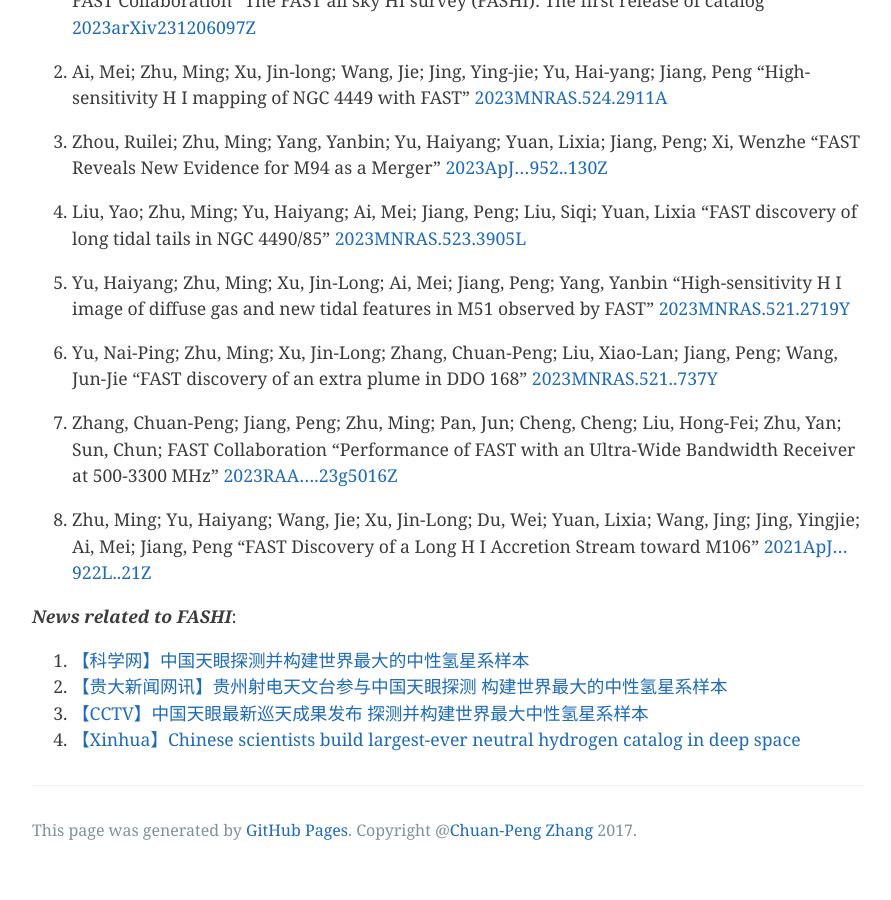
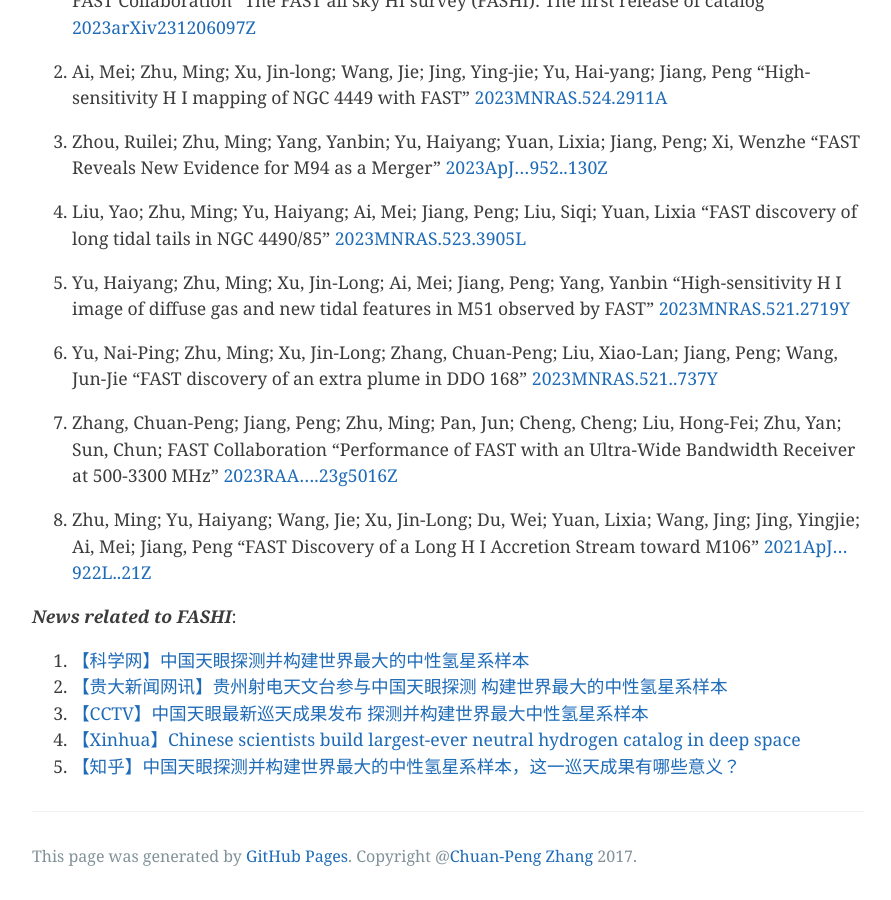
Before and after one commit to zcp521/zcp521.github.io, a Jekyll site: the page built from fashi.md, in a window 1280 px wide and 900 px high, scrolled down 3237 px. Shown: the whole window, without its empty margins (192-1083 px from the left). Built offline with Jekyll 4.4.1, drawn with Linux system fonts in a browser that asks for light colours; before the commit the page ends 4111 px from its top, so only the background shows below that.

Commit message:
Update fashi.md

```diff
--- a/fashi.md
+++ b/fashi.md
@@ -145,3 +145,4 @@ tagline: "The FAST All Sky H I Survey"
 2. [【贵大新闻网讯】贵州射电天文台参与中国天眼探测 构建世界最大的中性氢星系样本](http://news.gzu.edu.cn/2023/1211/c11069a210339/page.htm)
 3. [【CCTV】中国天眼最新巡天成果发布 探测并构建世界最大中性氢星系样本](https://tv.cctv.com/2023/12/13/VIDEQFOsBrEMP1RpItMx6eG6231213.shtml)
 4. [【Xinhua】Chinese scientists build largest-ever neutral hydrogen catalog in deep space](https://english.news.cn/20231213/99a9ce6bcf1b461bb1b319157ab250f2/c.html)
+5. [【知乎】中国天眼探测并构建世界最大的中性氢星系样本，这一巡天成果有哪些意义？](https://www.zhihu.com/question/634798604)
```
